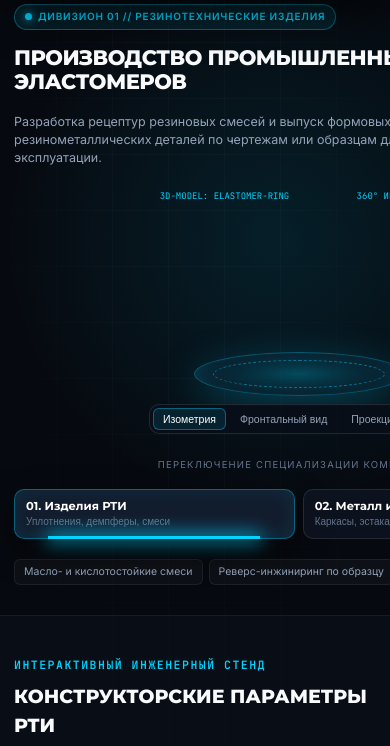
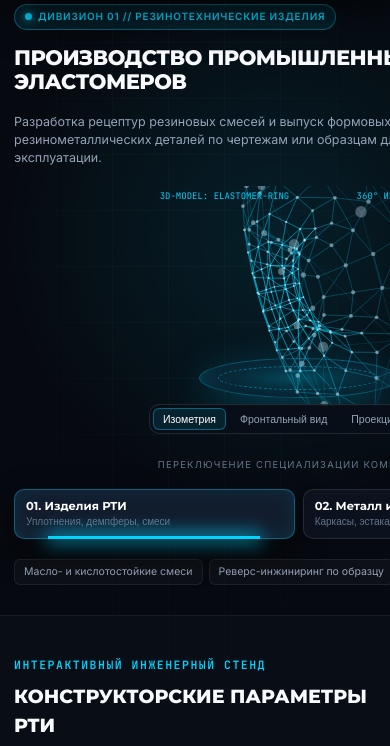
Before and after one commit to thomass1222/rti, a plain HTML site: page index.html in a window 390 px wide. Shown: the part 70-816 px from the top of the page. Drawn offline with Linux system fonts and the light colour scheme.

Commit message:
Update index.html

```diff
--- a/index.html
+++ b/index.html
@@ -143,7 +143,6 @@
             flex-shrink: 0;
         }
 
-        /* Переключатель режимов в шапке */
         .header-mode-switch {
             display: flex;
             background: #05080e;
@@ -364,7 +363,6 @@
             white-space: nowrap;
         }
 
-        /* ПРАВАЯ ЧАСТЬ HERO: 3D-ГОЛОГРАММА И ПЬЕДЕСТАЛ */
         .hero-3d-stage {
             position: relative;
             display: flex;
@@ -1159,7 +1157,6 @@
                 padding: 0 14px;
             }
 
-            /* 1. Идеальная компактная шапка без вылетов за экран */
             .header-fixed {
                 top: 10px;
                 padding: 0 10px;
@@ -1195,12 +1192,10 @@
                 border-radius: 5px;
             }
 
-            /* Скрываем длинное " и Цеха" в шапке на телефоне, оставляя четкое "Металл" */
             .hms-btn .mobile-hide-text {
                 display: none;
             }
 
-            /* Кнопка ТЗ в шапке превращается в аккуратную иконку 34x34 */
             .header-cta {
                 width: 34px;
                 height: 34px;
@@ -1216,7 +1211,6 @@
                 display: block;
             }
 
-            /* 2. Hero-экран ровно в 1 экран телефона */
             .hero-section {
                 min-height: auto;
                 padding: 74px 0 28px 0;
@@ -1255,7 +1249,6 @@
                 margin-bottom: 6px;
             }
 
-          /* 3D-сцена строго по ширине экрана без вылетов */
             .hero-3d-stage {
                 order: 4;
                 width: 100%;
@@ -1295,6 +1288,10 @@
                 transform: translateX(-50%);
             }
 
+            .holo-pedestal::before {
+                inset: 7px 18px;
+            }
+
             .stage-hud-top {
                 top: 4px;
                 left: 6px;
@@ -1302,16 +1299,6 @@
                 font-size: 9px;
             }
 
-            .holo-pedestal {
-                width: 210px;
-                height: 44px;
-                bottom: 10px;
-            }
-
-            .holo-pedestal::before {
-                inset: 7px 18px;
-            }
-
             .stage-controls {
                 padding: 3px;
                 gap: 4px;
@@ -1329,7 +1316,6 @@
                 margin-bottom: 2px;
             }
 
-            /* 2 кнопки выбора режима строго в 1 ряд (50% / 50%) */
             .hero-mode-console {
                 order: 6;
                 grid-template-columns: 1fr 1fr;
@@ -1357,7 +1343,6 @@
                 text-overflow: ellipsis;
             }
 
-            /* Быстрые теги в одну строку со свайпом */
             .hero-quick-tags {
                 order: 7;
                 width: 100%;
@@ -1378,7 +1363,6 @@
                 flex-shrink: 0;
             }
 
-            /* 3. Компактный CAD-терминал на 1 экран */
             .cad-section {
                 padding: 40px 0;
             }
@@ -1423,7 +1407,6 @@
                 white-space: nowrap;
             }
 
-            /* Скрываем подстрочник в табах CAD, чтобы они были компактными капсулами */
             .cad-node-btn span {
                 display: none;
             }
@@ -1463,7 +1446,6 @@
                 font-size: 11px;
             }
 
-            /* 4. Мозаика Bento на мобильном: 2 колонки вместо длинной ленты */
             .bento-section {
                 padding: 42px 0;
             }
@@ -1478,7 +1460,6 @@
                 border-radius: 12px;
             }
 
-            /* Первая флагманская карточка на всю ширину, остальные 4 — по 2 в ряд! */
             .bento-mosaic > .bento-tile:first-child {
                 grid-column: span 2;
             }
@@ -1531,7 +1512,6 @@
                 padding: 3px 6px;
             }
 
-            /* 5. Компактная сетка метрик 2x2 */
             .telemetry-strip {
                 padding: 28px 0;
             }
@@ -1559,7 +1539,6 @@
                 line-height: 1.25;
             }
 
-            /* 6. Таймлайн на мобильном: компактная сетка 2x3 (вместо 6 этажей) */
             .timeline-section {
                 padding: 42px 0;
             }
@@ -1618,7 +1597,6 @@
                 line-height: 1.35;
             }
 
-            /* 7. Компактная форма контактов */
             .contact-section {
                 padding: 36px 0 50px 0;
             }
@@ -1704,7 +1682,6 @@
                 <span>ПРОМТЕХ</span>
             </a>
 
-            <!-- Компактный двухпозиционный переключатель режимов -->
             <div class="header-mode-switch">
                 <button class="hms-btn active" id="nav-btn-rti" onclick="switchMode('rti')">РТИ</button>
                 <button class="hms-btn" id="nav-btn-metal" onclick="switchMode('metal')">Металл<span class="mobile-hide-text"> и Цеха</span></button>
@@ -1727,14 +1704,11 @@
         </header>
     </div>
 
-    <!-- =========================================================
-         ЭКРАН 01: HERO + 3D-ДЕТАЛЬ НА ГОЛОГРАФИЧЕСКОМ ПЬЕДЕСТАЛЕ
-         ========================================================= -->
+    <!-- ЭКРАН 01: HERO -->
     <section class="hero-section">
         <div class="container">
             <div class="hero-grid">
 
-                <!-- Левая часть (на мобилке перестраивается через order) -->
                 <div class="hero-left">
                     <div class="division-pill">
                         <span class="dot"></span>
@@ -1776,7 +1750,6 @@
                     </div>
                 </div>
 
-                <!-- Правая часть: Объемная 3D-модель над пьедесталом -->
                 <div class="hero-3d-stage">
                     <div class="holo-viewport">
                         <div class="stage-hud-top mono">
@@ -1784,11 +1757,10 @@
                             <span>360° ИНТЕРАКТИВ</span>
                         </div>
 
-                        <canvas id="hero-3d-canvas" width="500" height="420"></canvas>
+                        <canvas id="hero-3d-canvas"></canvas>
                         <div class="holo-pedestal"></div>
                     </div>
 
-                    <!-- Кнопки управления проекцией 3D-модели -->
                     <div class="stage-controls">
                         <button class="stage-ctrl-btn active" onclick="set3DView('iso', this)">Изометрия</button>
                         <button class="stage-ctrl-btn" onclick="set3DView('front', this)">Фронтальный вид</button>
@@ -1800,9 +1772,7 @@
         </div>
     </section>
 
-    <!-- =========================================================
-         ЭКРАН 02: ИНТЕРАКТИВНЫЙ СТЕНД CAD
-         ========================================================= -->
+    <!-- ЭКРАН 02: CAD СТЕНД -->
     <section class="cad-section" id="cad-stand">
         <div class="container">
             <div class="section-head-split">
@@ -1825,7 +1795,7 @@
                     <span id="cad-layer-code">LAYER: RTI-SEAL-01</span>
                 </div>
 
-                <!-- СТЕНД ДЛЯ РЕЖИМА РТИ -->
+                <!-- РТИ -->
                 <div class="cad-body-3col" data-show="rti">
                     <div class="cad-sidebar-left">
                         <button class="cad-node-btn active" onclick="selectCadNode('rti', 0, this)">
@@ -1887,7 +1857,7 @@
                     </div>
                 </div>
 
-                <!-- СТЕНД ДЛЯ РЕЖИМА МЕТАЛЛ -->
+                <!-- МЕТАЛЛ -->
                 <div class="cad-body-3col" data-show="metal">
                     <div class="cad-sidebar-left">
                         <button class="cad-node-btn active" onclick="selectCadNode('metal', 0, this)">
@@ -1952,9 +1922,7 @@
         </div>
     </section>
 
-    <!-- =========================================================
-         ЭКРАН 03: МОЗАИЧНЫЙ КАТАЛОГ (BENTO GRID 2x2 НА МОБИЛКЕ)
-         ========================================================= -->
+    <!-- ЭКРАН 03: МОЗАИЧНЫЙ КАТАЛОГ -->
     <section class="bento-section" id="bento-catalog">
         <div class="container">
             <div class="section-head-split">
@@ -1968,7 +1936,7 @@
                 </p>
             </div>
 
-            <!-- МОЗАИКА 1: РТИ -->
+            <!-- РТИ -->
             <div class="bento-mosaic" data-show="rti">
                 <div class="bento-tile span-7 tile-Split">
                     <div>
@@ -2039,7 +2007,7 @@
                 </div>
             </div>
 
-            <!-- МОЗАИКА 2: МЕТАЛЛ И ЦЕХА -->
+            <!-- МЕТАЛЛ -->
             <div class="bento-mosaic" data-show="metal">
                 <div class="bento-tile span-7 tile-Split">
                     <div>
@@ -2112,9 +2080,7 @@
         </div>
     </section>
 
-    <!-- =========================================================
-         ЭКРАН 04: СКВОЗНАЯ ШКАЛА ИНЖЕНЕРНЫХ ПОКАЗАТЕЛЕЙ
-         ========================================================= -->
+    <!-- ЭКРАН 04: ШКАЛА МЕТРИК -->
     <section class="telemetry-strip">
         <div class="container">
             <div class="strip-row" data-show="rti">
@@ -2157,9 +2123,7 @@
         </div>
     </section>
 
-    <!-- =========================================================
-         ЭКРАН 05: ТАЙМЛАЙН (ГОРИЗОНТАЛЬНАЯ ОСЬ НА ПК / 2x3 НА МОБИЛКЕ)
-         ========================================================= -->
+    <!-- ЭКРАН 05: ТАЙМЛАЙН -->
     <section class="timeline-section" id="process-timeline">
         <div class="container">
             <div class="section-head-split">
@@ -2175,7 +2139,7 @@
             <div class="timeline-track-wrapper">
                 <div class="timeline-axis-line"></div>
 
-                <!-- Таймлайн РТИ -->
+                <!-- РТИ -->
                 <div class="timeline-nodes-grid" data-show="rti">
                     <div class="tl-node">
                         <div class="tl-text-block">
@@ -2227,7 +2191,7 @@
                     </div>
                 </div>
 
-                <!-- Таймлайн Металл -->
+                <!-- Металл -->
                 <div class="timeline-nodes-grid" data-show="metal">
                     <div class="tl-node">
                         <div class="tl-text-block">
@@ -2282,9 +2246,7 @@
         </div>
     </section>
 
-    <!-- =========================================================
-         ЭКРАН 06: АСИММЕТРИЧНЫЙ КОНТАКТНЫЙ БЛОК (ТОЛЬКО EMAIL + ТЗ)
-         ========================================================= -->
+    <!-- ЭКРАН 06: ФОРМА ЗАЯВКИ -->
     <section class="contact-section" id="contacts">
         <div class="container">
             <div class="asymmetric-contact-monolith">
@@ -2502,7 +2464,7 @@
             `).join('');
         }
 
-  // =========================================================
+        // =========================================================
         // 5. ИНТЕРАКТИВНЫЙ 3D-ДВИЖОК НА ПЬЕДЕСТАЛЕ
         // =========================================================
         const canvas = document.getElementById('hero-3d-canvas');
@@ -2657,7 +2619,7 @@
 
             const proj = [];
 
-         const isMobile = window.innerWidth < 768;
+            const isMobile = window.innerWidth < 768;
             const modelScale = isMobile ? 0.58 : 1.0;
             const baseScale = Math.min(CW, CH) * (isMobile ? 0.75 : 0.95);
 
@@ -2667,7 +2629,6 @@
                 v.y += (v.ty - v.y) * 0.08;
                 v.z += (v.tz - v.z) * 0.08;
 
-                // Применяем масштаб под мобилку
                 const curX = v.x * modelScale;
                 const curY = v.y * modelScale;
                 const curZ = v.z * modelScale;
@@ -2675,7 +2636,7 @@
                 const x1 = curX * cosY - curZ * sinY;
                 const z1 = curZ * cosY + curX * sinY;
                 const y1 = curY * cosX - z1 * sinX;
-                const z2 = z1 * cosX + pYOffset(curY, sinX);
+                const z2 = z1 * cosX + curY * sinX;
 
                 const fov = baseScale / (baseScale + z2 * 1.5);
                 proj.push({
```
